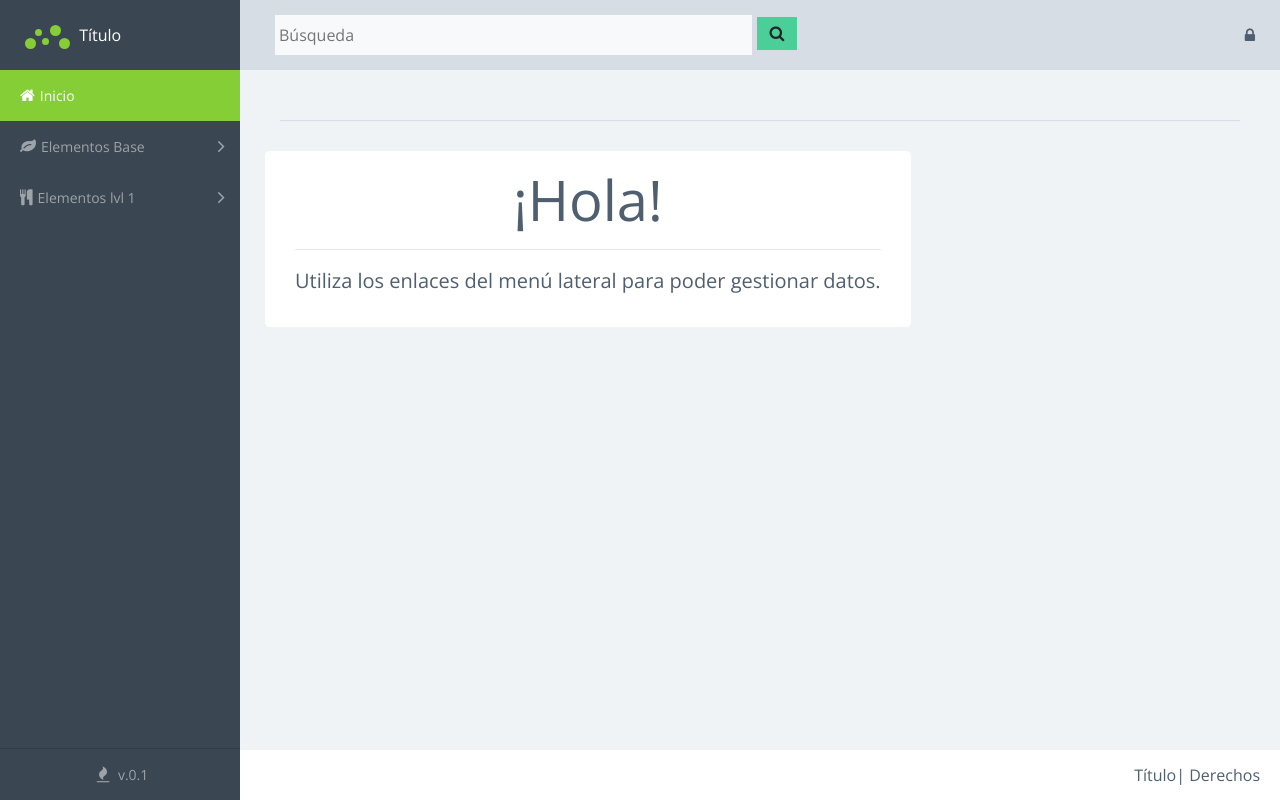
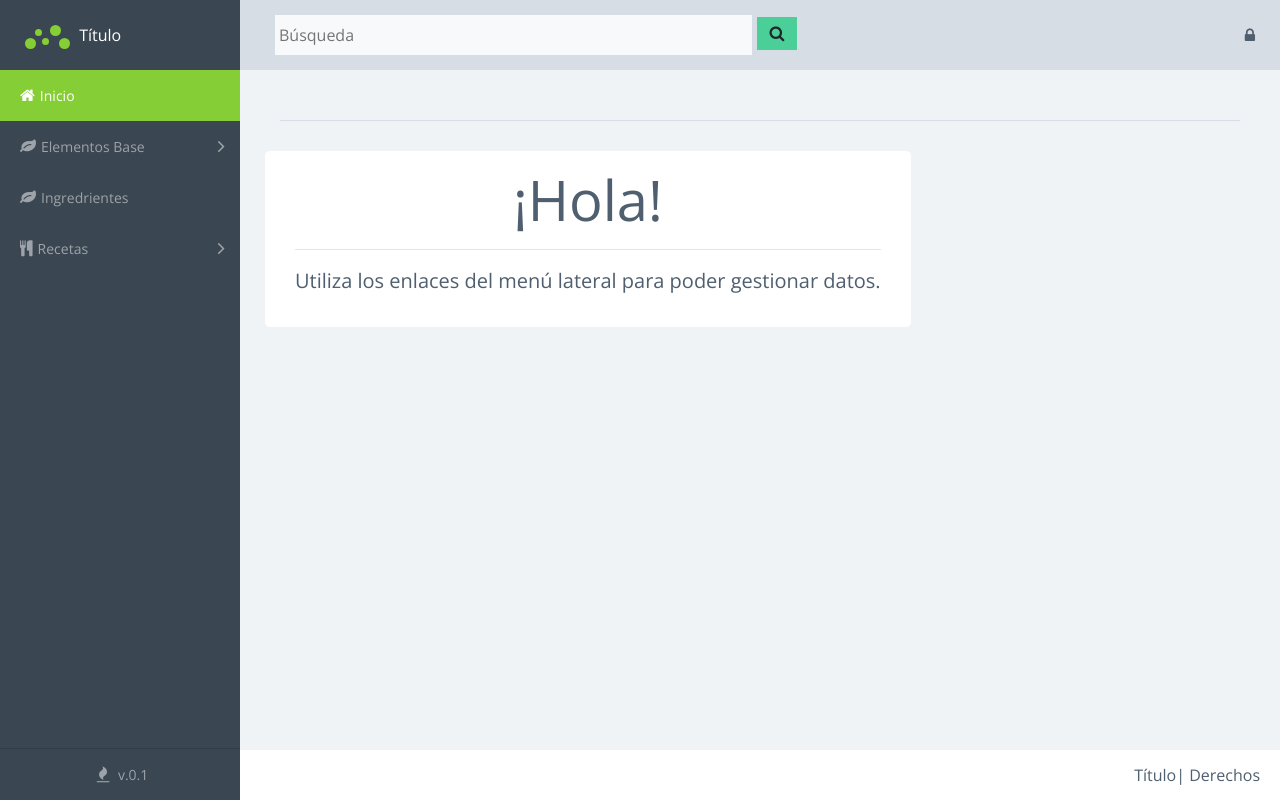
Before and after one commit to mnolae/mcComida, a Django app: page / in a window 1280 px wide. Run offline with Django 3.2, Linux system fonts and the light colour scheme; some libraries are stand-ins or nearby versions.

Commit message:
Added items for recipes in sidebar

```diff
--- a/recetas/templates/recetas/sidebar.html
+++ b/recetas/templates/recetas/sidebar.html
@@ -19,12 +19,18 @@
         </ul>
     </li>
     <li class="{% if lvl == 1 %}active open{% endif %}"">
+        <a href="{% url 'elementos' url='ingredientes' %}">
+            <i class="fa fa-leaf"></i>Ingredrientes
+        </a>
+    </li>
+    <li class="{% if lvl == 2 %}active open{% endif %}"">
         <a href="">
-            <i class="fa fa-cutlery"></i>Elementos lvl 1
+            <i class="fa fa-cutlery"></i>Recetas
             <i class="fa arrow"></i>
         </a>
         <ul class="sidebar-nav">
-            <li class="{% if request.path == '/e/ingredientes' %}active{% endif %}"><a href="{% url 'elementos' url='ingredientes' %}">Ingredientes</a></li>
+            <li class="{% if request.path == '/e/recetas-simples' %}active{% endif %}"><a href="{% url 'elementos' url='recetas-simples' %}">Simples</a></li>
+            <li class="{% if request.path == '/e/recetas-compuestas' %}active{% endif %}"><a href="{% url 'elementos' url='recetas-compuestas' %}">Compuestas</a></li>
         </ul>
     </li>
 </ul>
--- a/recetas/views.py
+++ b/recetas/views.py
@@ -8,7 +8,7 @@ from django.contrib.auth.decorators import login_required
 
 from .models import Alimento, Sabor, Textura, Tecnica, \
                     TiposCorte, TipoIngrediente, CategoriaIngrediente, \
-                    IngredienteInfo
+                    IngredienteInfo, RecetasParciales, RecetasCompuestas
 
 # Function For Generic purpose
 def entidad(e):
@@ -20,7 +20,9 @@ def entidad(e):
         'tipos-corte': ['Tipos de Corte', 'TiposCorte', '', 'lista_generica.html', 0],
         'tipos-ingrediente': ['Tipos de Ingrediente', 'TipoIngrediente', '', 'lista_generica.html', 0],
         'categorias-ingrediente': ['Categorías de Ingrediente', 'CategoriaIngrediente', '', 'lista_generica.html', 0],
-        'ingredientes': ['Ingredientes', 'IngredienteInfo', '', 'lista_ingredientes.html', 1]
+        'ingredientes': ['Ingredientes', 'IngredienteInfo', '', 'lista_ingredientes.html', 1],
+        'recetas-simples': ['Recetas Simples', 'RecetasParciales', '', 'lista_generica.html', 2],
+        'recetas-compuestas': ['Recetas Compuestas', 'RecetasCompuestas', '', 'lista_generica.html', 2]
     }
 
     return ents.get(e, "null")
```
